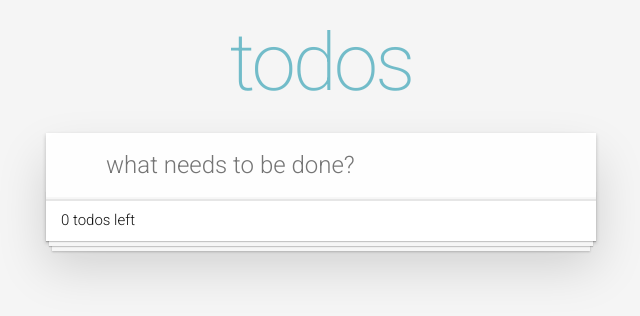
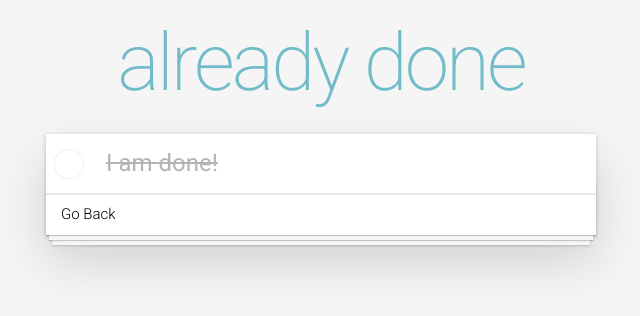
Before and after one commit to TMFLGR/ng-workshop-project, an Angular app: page / in a window 1280 px wide. Shown: the top 316 px of the page, without its empty margins (319-959 px from the left). Built offline with nearby package versions, Linux system fonts and the light colour scheme.

Commit message:
07-filtered-list-component

```diff
--- a/src/app/app.component.html
+++ b/src/app/app.component.html
@@ -1,3 +1,4 @@
 <div class="wrapper">
-    <app-todos></app-todos>
+    <app-filtered-todo-list></app-filtered-todo-list>
+    <!-- <app-todos></app-todos> -->
 </div>
--- a/src/app/app.module.ts
+++ b/src/app/app.module.ts
@@ -7,13 +7,15 @@ import { TodosComponent } from './todos/todos.component';
 import { TodoListComponent } from './todo-list/todo-list.component';
 import { InputComponent } from './input/input.component';
 import { TodoService } from './services/todo.service';
+import { FilteredTodoListComponent } from './filtered-todo-list/filtered-todo-list.component';
 
 @NgModule({
   declarations: [
     AppComponent,
     TodosComponent,
     TodoListComponent,
-    InputComponent
+    InputComponent,
+    FilteredTodoListComponent
   ],
   imports: [
     BrowserModule,
--- /dev/null
+++ b/src/app/filtered-todo-list/filtered-todo-list.component.html
@@ -0,0 +1,19 @@
+<h1>already done</h1>
+<div class="todolist">
+    <div class="list-all-component">
+        <ul class="list-all">
+            <li class="complete" >
+                <div class="item">
+                    <input
+                        class="done-button"
+                        type="checkbox"
+                    />
+                    <span>I am done!</span>
+                </div>
+            </li>
+        </ul>
+    </div>
+    <div class="footer">
+        <a>Go Back</a>
+    </div>
+</div>
--- /dev/null
+++ b/src/app/filtered-todo-list/filtered-todo-list.component.ts
@@ -0,0 +1,15 @@
+import { Component, OnInit } from '@angular/core';
+
+@Component({
+  selector: 'app-filtered-todo-list',
+  templateUrl: './filtered-todo-list.component.html',
+  styleUrls: ['./filtered-todo-list.component.css']
+})
+export class FilteredTodoListComponent implements OnInit {
+
+  constructor() { }
+
+  ngOnInit() {
+  }
+
+}
```
Also changed, not shown: src/app/filtered-todo-list/filtered-todo-list.component.css (added), 1 other file (tests, documents, lock files or other folders).
